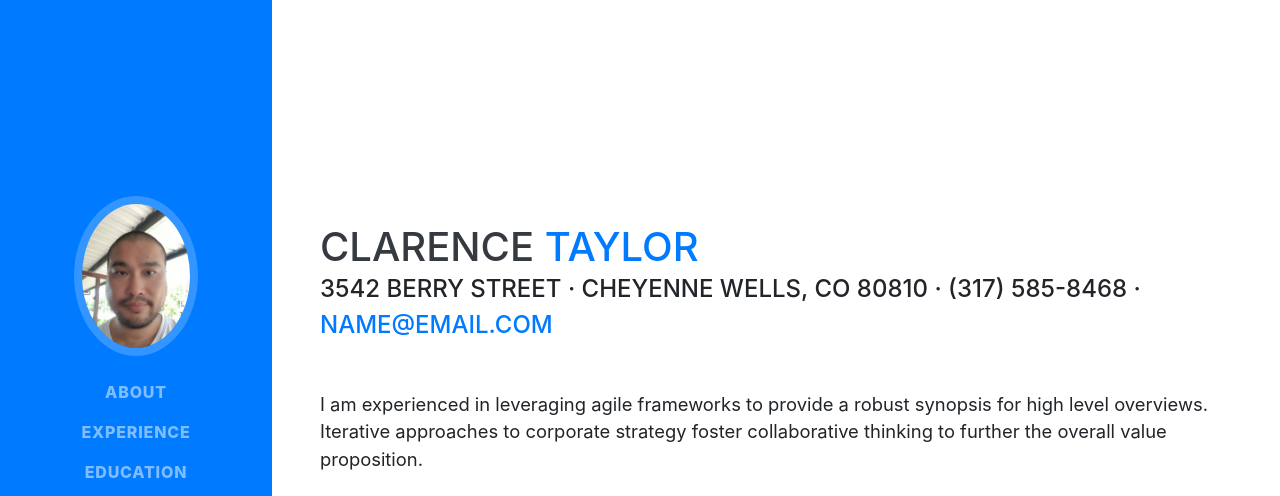
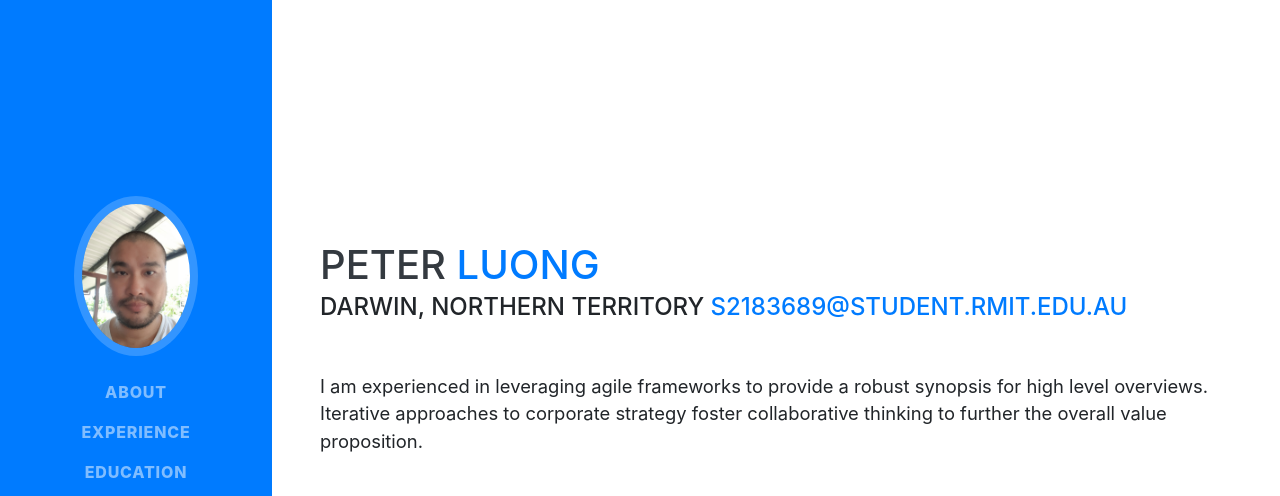
Before and after one commit to s2183689/Assignment-1, a website with bundled scripts: page index.html in a window 1280 px wide. Shown: the top 496 px of the page. Built offline with nearby package versions, Linux system fonts and the light colour scheme; a web font is replaced by a local one.

Commit message:
Update index.html

```diff
--- a/index.html
+++ b/index.html
@@ -27,7 +27,7 @@
 
   <nav class="navbar navbar-expand-lg navbar-dark bg-primary fixed-top" id="sideNav">
     <a class="navbar-brand js-scroll-trigger" href="#page-top">
-      <span class="d-block d-lg-none">Clarence Taylor</span>
+      <span class="d-block d-lg-none">Peter Luong</span>
       <span class="d-none d-lg-block">
         <img class="img-fluid img-profile rounded-circle mx-auto mb-2" src="img/profile.jpg" alt="">
       </span>
@@ -63,11 +63,11 @@
 
     <section class="resume-section p-3 p-lg-5 d-flex align-items-center" id="about">
       <div class="w-100">
-        <h1 class="mb-0">Clarence
-          <span class="text-primary">Taylor</span>
+        <h1 class="mb-0">Peter
+          <span class="text-primary">Luong</span>
         </h1>
-        <div class="subheading mb-5">3542 Berry Street · Cheyenne Wells, CO 80810 · (317) 585-8468 ·
-          <a href="mailto:name@email.com">name@email.com</a>
+        <div class="subheading mb-5">Darwin, Northern Territory
+          <a href="mailto:s2183689@student.rmit.edu.au">s2183689@student.rmit.edu.au</a>
         </div>
         <p class="lead mb-5">I am experienced in leveraging agile frameworks to provide a robust synopsis for high level overviews. Iterative approaches to corporate strategy foster collaborative thinking to further the overall value proposition.</p>
         <div class="social-icons">
```
